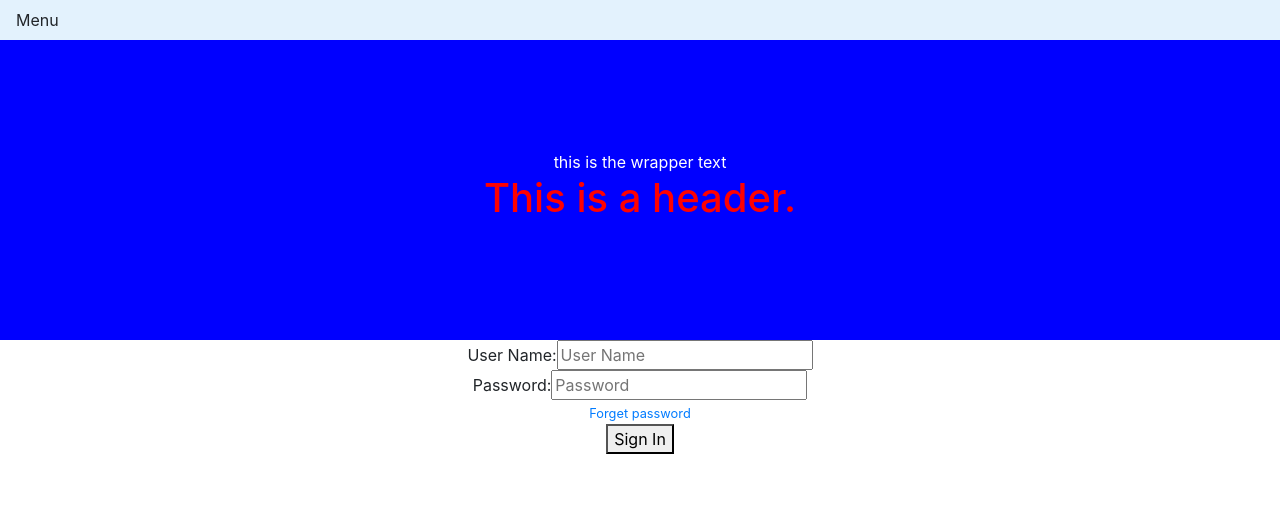
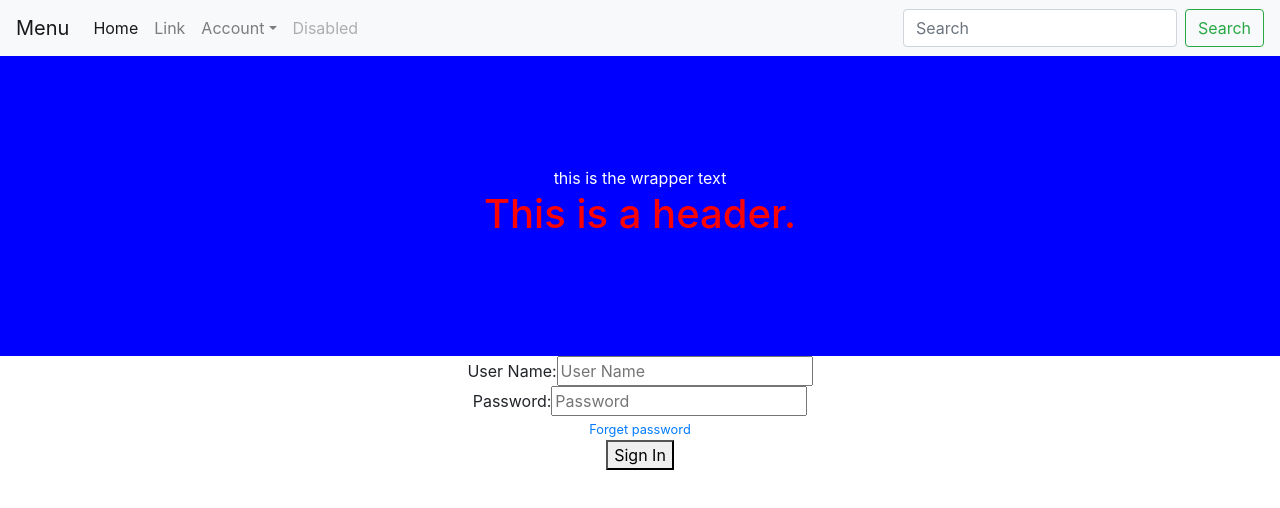
Before and after one commit to chloefullstack/chloe-react, a React (Create React App) app: page / in a window 1280 px wide. Shown: the top 508 px of the page. Built offline with nearby package versions, Linux system fonts and the light colour scheme.

Commit message:
update Navbar

```diff
--- a/src/components/Navbar.js
+++ b/src/components/Navbar.js
@@ -4,8 +4,40 @@
 class Navbar extends Component {
 
     render() {
-        return <nav class="navbar navbar-light" style={{backgroundColor: '#e3f2fd'}}>
-            Menu
+        return <nav className="navbar navbar-expand-lg navbar-light bg-light">
+            <a className="navbar-brand" href="#">Menu</a>
+            <button className="navbar-toggler" type="button" data-toggle="collapse" data-target="#navbarSupportedContent" aria-controls="navbarSupportedContent" aria-expanded="false" aria-label="Toggle navigation">
+                <span className="navbar-toggler-icon"></span>
+            </button>
+
+            <div className="collapse navbar-collapse" id="navbarSupportedContent">
+                <ul className="navbar-nav mr-auto">
+                    <li className="nav-item active">
+                        <a className="nav-link" href="#">Home <span className="sr-only">(current)</span></a>
+                    </li>
+                    <li className="nav-item">
+                        <a className="nav-link" href="#">Link</a>
+                    </li>
+                    <li className="nav-item dropdown">
+                        <a className="nav-link dropdown-toggle" href="#" id="navbarDropdown" role="button" data-toggle="dropdown" aria-haspopup="true" aria-expanded="false">
+                            Account
+                        </a>
+                        <div className="dropdown-menu" aria-labelledby="navbarDropdown">
+                            <a className="dropdown-item" href="#">Log In</a>
+                            <a className="dropdown-item" href="#">Sign Up</a>
+                            <div className="dropdown-divider"></div>
+                            <a className="dropdown-item" href="#">Log Out</a>
+                        </div>
+                    </li>
+                    <li className="nav-item">
+                        <a className="nav-link disabled" href="#" tabindex="-1" aria-disabled="true">Disabled</a>
+                    </li>
+                </ul>
+                <form className="form-inline my-2 my-lg-0">
+                    <input className="form-control mr-sm-2" type="search" placeholder="Search" aria-label="Search"/>
+                    <button className="btn btn-outline-success my-2 my-sm-0" type="submit">Search</button>
+                </form>
+            </div>
         </nav>
     }
 }
```
